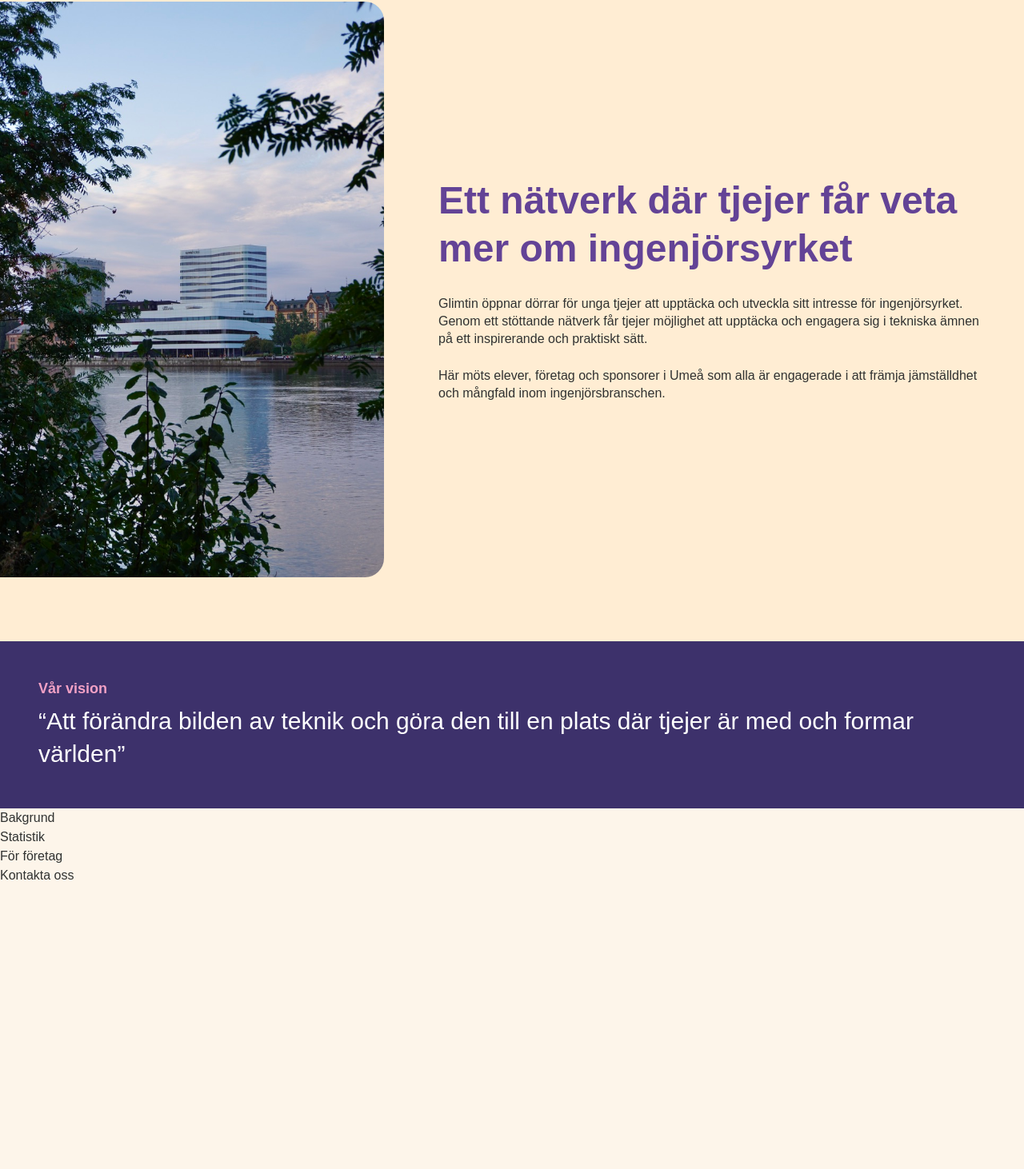
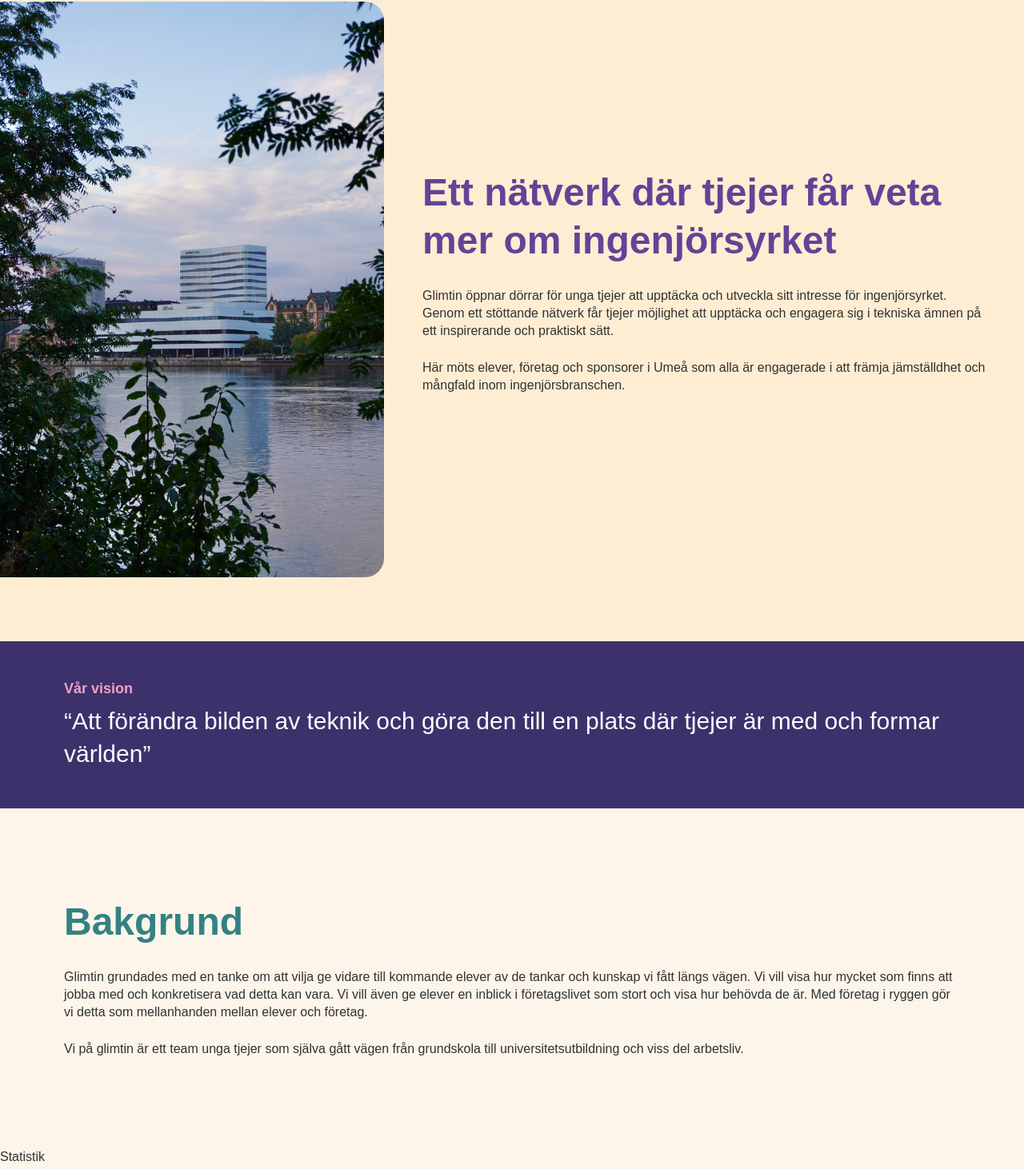
Before and after one commit to kjuliaf/glimtin, a React (Vite) app: page / in a window 1280 px wide. Shown: the part 840-2302 px from the top of the page at 80% size. Before the commit the page ends 1947 px from the top, so only its background shows below. Built offline with nearby package versions, Linux system fonts and the light colour scheme; a web font is replaced by a local one.

Commit message:
Start of fix of width/padding/margin of sections

```diff
--- a/src/sections/About.jsx
+++ b/src/sections/About.jsx
@@ -5,32 +5,37 @@ function About() {
 		<section>
 			<div
 				id="om"
-				className="bg-background-medium mt-14 flex flex-col-reverse gap-2 rounded-t-4xl py-20 md:flex-row md:items-center md:gap-8 lg:gap-12"
+				className="bg-background-medium section-padding-y section-padding-x mt-14 flex justify-center rounded-t-4xl md:!px-0"
 			>
+				<div className="flex max-w-130 flex-col-reverse items-center gap-2 sm:max-w-none md:flex-row md:items-center md:gap-8 lg:gap-12">
+					{" "}
+					{/* center */}
 					<img
-					className="m-5 aspect-3/2 max-w-120 rounded-3xl object-cover md:m-0 md:aspect-auto md:h-auto md:w-1/2 md:flex-shrink md:rounded-l-none md:rounded-r-3xl"
+						className="m-5 aspect-3/2 rounded-3xl object-cover md:m-0 md:aspect-auto md:h-auto md:w-1/2 md:max-w-120 md:flex-shrink md:rounded-l-none md:rounded-r-3xl"
 						src={CityImage}
-					alt=""
+						alt="Foto över Umeå Väven"
 					/>
-				<div className="m-5 md:mr-10 md:max-w-180">
-					<h2 className="text-3xl md:text-4xl lg:text-5xl">
-						Ett nätverk där tjejer får veta mer om ingenjörsyrket
+					<div className="mb-5 md:mr-10">
+						<h2 className="section-heading-size">
+							Ett nätverk där tjejer får veta mer om
+							ingenjörsyrket
 						</h2>
 						<p className="mt-7">
-						Glimtin öppnar dörrar för unga tjejer att upptäcka och
-						utveckla sitt intresse för ingenjörsyrket. Genom ett
-						stöttande nätverk får tjejer möjlighet att upptäcka och
-						engagera sig i tekniska ämnen på ett inspirerande och
-						praktiskt sätt.
+							Glimtin öppnar dörrar för unga tjejer att upptäcka
+							och utveckla sitt intresse för ingenjörsyrket. Genom
+							ett stöttande nätverk får tjejer möjlighet att
+							upptäcka och engagera sig i tekniska ämnen på ett
+							inspirerande och praktiskt sätt.
 						</p>
 						<p className="mt-6">
-						Här möts elever, företag och sponsorer i Umeå som alla
-						är engagerade i att främja jämställdhet och mångfald
-						inom ingenjörsbranschen.
+							Här möts elever, företag och sponsorer i Umeå som
+							alla är engagerade i att främja jämställdhet och
+							mångfald inom ingenjörsbranschen.
 						</p>
 					</div>
 				</div>
-			<div className="bg-primary-dark p-12 px-5 text-lg md:px-12">
+			</div>
+			<div className="bg-primary-dark section-padding-x py-12 text-lg">
 				<h3 className="!text-secondary-light">Vår vision</h3>
 				<p className="text-neutral-000 mt-2 text-2xl md:text-3xl">
 					“Att förändra bilden av teknik och göra den till en plats
--- a/src/sections/Background.jsx
+++ b/src/sections/Background.jsx
@@ -1,5 +1,25 @@
 function Background() {
-	return <section>Bakgrund</section>
+	return (
+		<div className="section-wrapper">
+			<section className="section-padding-y-lg section-padding-x">
+				<h2 className="!text-accent section-heading-size">Bakgrund</h2>
+				<p className="mt-7">
+					Glimtin grundades med en tanke om att vilja ge vidare till
+					kommande elever av de tankar och kunskap vi fått längs
+					vägen. Vi vill visa hur mycket som finns att jobba med och
+					konkretisera vad detta kan vara. Vi vill även ge elever en
+					inblick i företagslivet som stort och visa hur behövda de
+					är. Med företag i ryggen gör vi detta som mellanhanden
+					mellan elever och företag.
+				</p>
+				<p className="mt-6">
+					Vi på glimtin är ett team unga tjejer som själva gått vägen
+					från grundskola till universitetsutbildning och viss del
+					arbetsliv.
+				</p>
+			</section>
+		</div>
+	)
 }
 
 export default Background
--- a/src/styles/globals.css
+++ b/src/styles/globals.css
@@ -20,6 +20,21 @@
 	--font-headings: the-seasons, sans-serif;
 }
 
+@layer components {
+	.section-padding-y {
+		@apply py-18 md:py-20;
+	}
+	.section-padding-y-lg {
+		@apply py-18 md:py-28;
+	}
+	.section-padding-x {
+		@apply px-4 sm:px-10 md:px-12 lg:px-20;
+	}
+	.section-heading-size {
+		@apply text-3xl md:text-4xl lg:text-5xl;
+	}
+}
+
 html {
 	scroll-behavior: smooth;
 }
```
Lines whose indentation alone changed are shown as unchanged.
